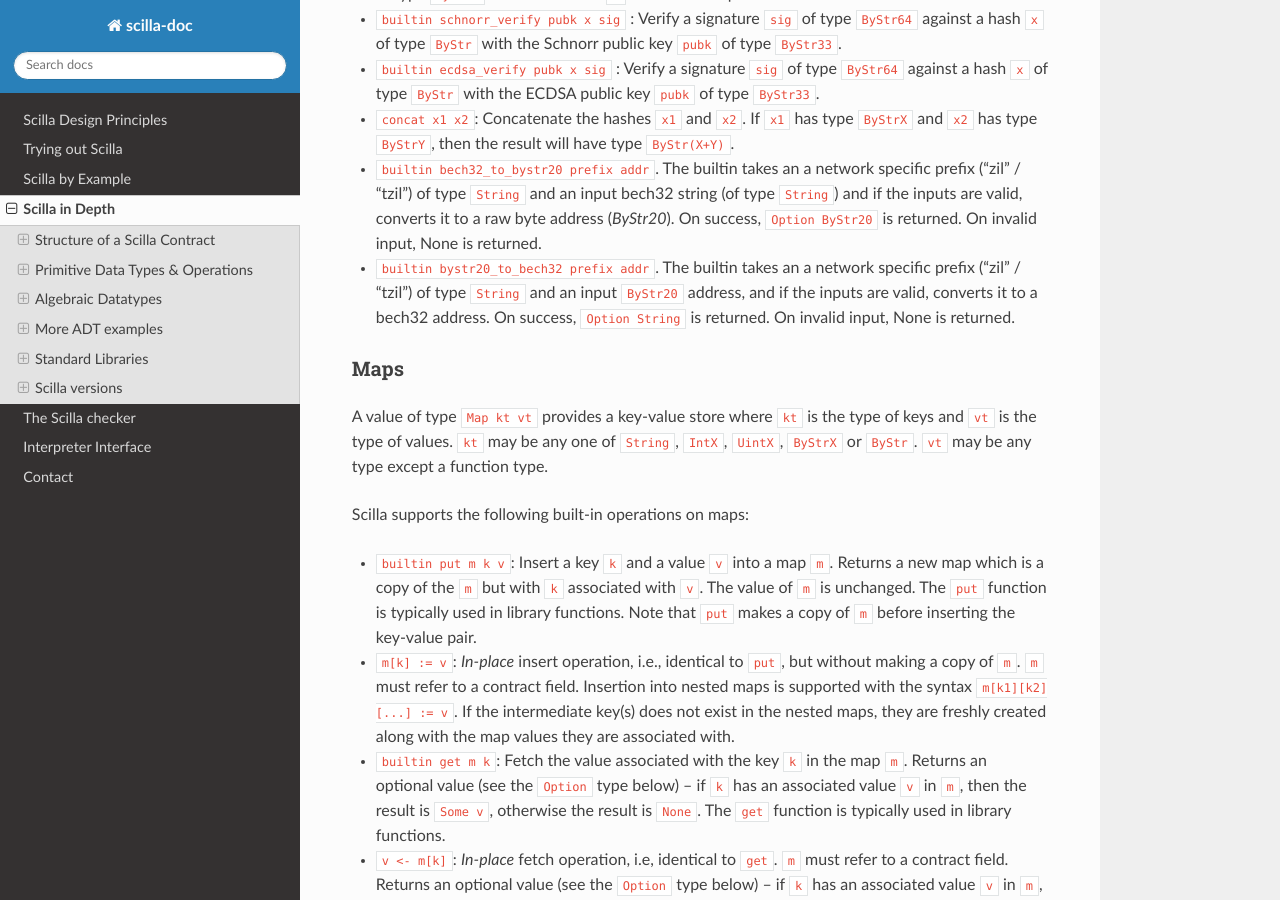
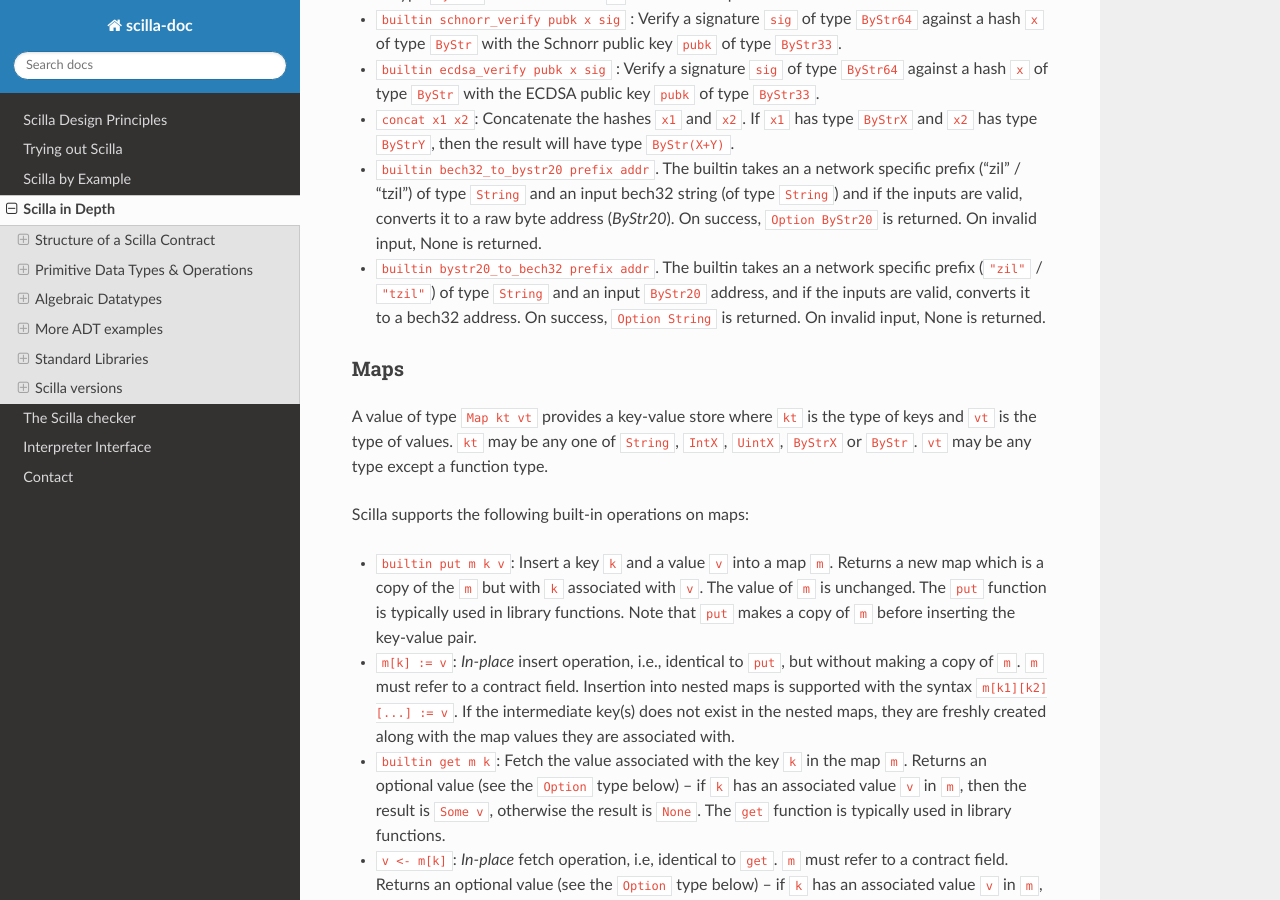
Before and after one commit to Zilliqa/scilla-docs, a Sphinx documentation site: the page built from docs/source/scilla-in-depth.rst, in a window 1280 px wide and 900 px high, scrolled down 9679 px. Built offline with Sphinx 7.4.7 and the Read the Docs theme 2.0.0, drawn with Linux system fonts in a browser that asks for light colours.

```diff
--- a/docs/source/scilla-in-depth.rst
+++ b/docs/source/scilla-in-depth.rst
@@ -567,7 +567,7 @@ below, ``Any`` can be of type ``IntX``, ``UintX``, ``String``, ``ByStr20`` or
   ``String`` and an input bech32 string (of type ``String``) and if the inputs are valid, converts it to a
   raw byte address (`ByStr20`). On success, ``Option ByStr20`` is returned. On invalid input, None is returned.
 
-- ``builtin bystr20_to_bech32 prefix addr``. The builtin takes an a network specific prefix ("zil" / "tzil") of type
+- ``builtin bystr20_to_bech32 prefix addr``. The builtin takes an a network specific prefix (``"zil"`` / ``"tzil"``) of type
   ``String`` and an input ``ByStr20`` address, and if the inputs are valid, converts it to a bech32 address.
   On success, ``Option String`` is returned. On invalid input, None is returned.
 
```
